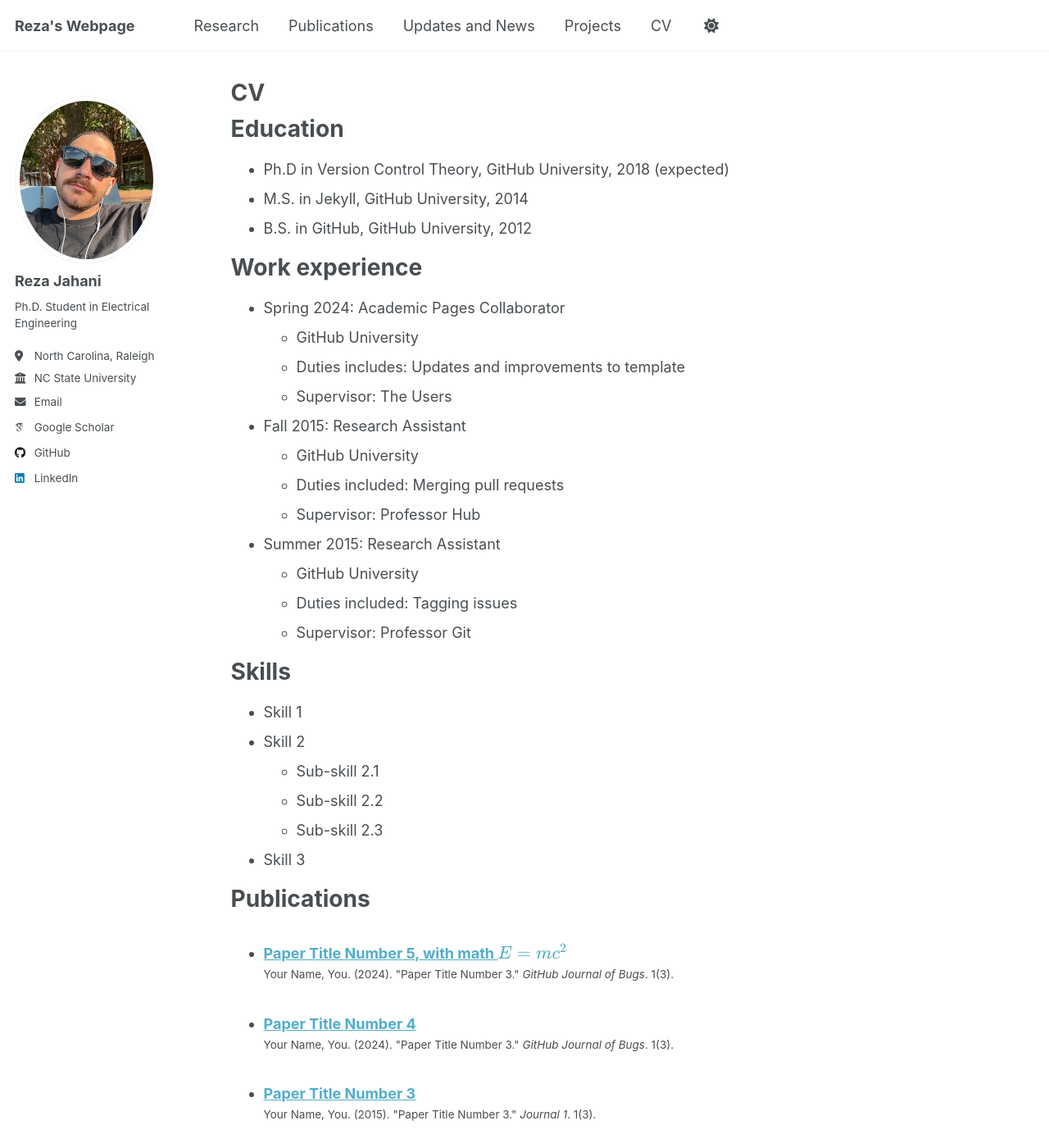
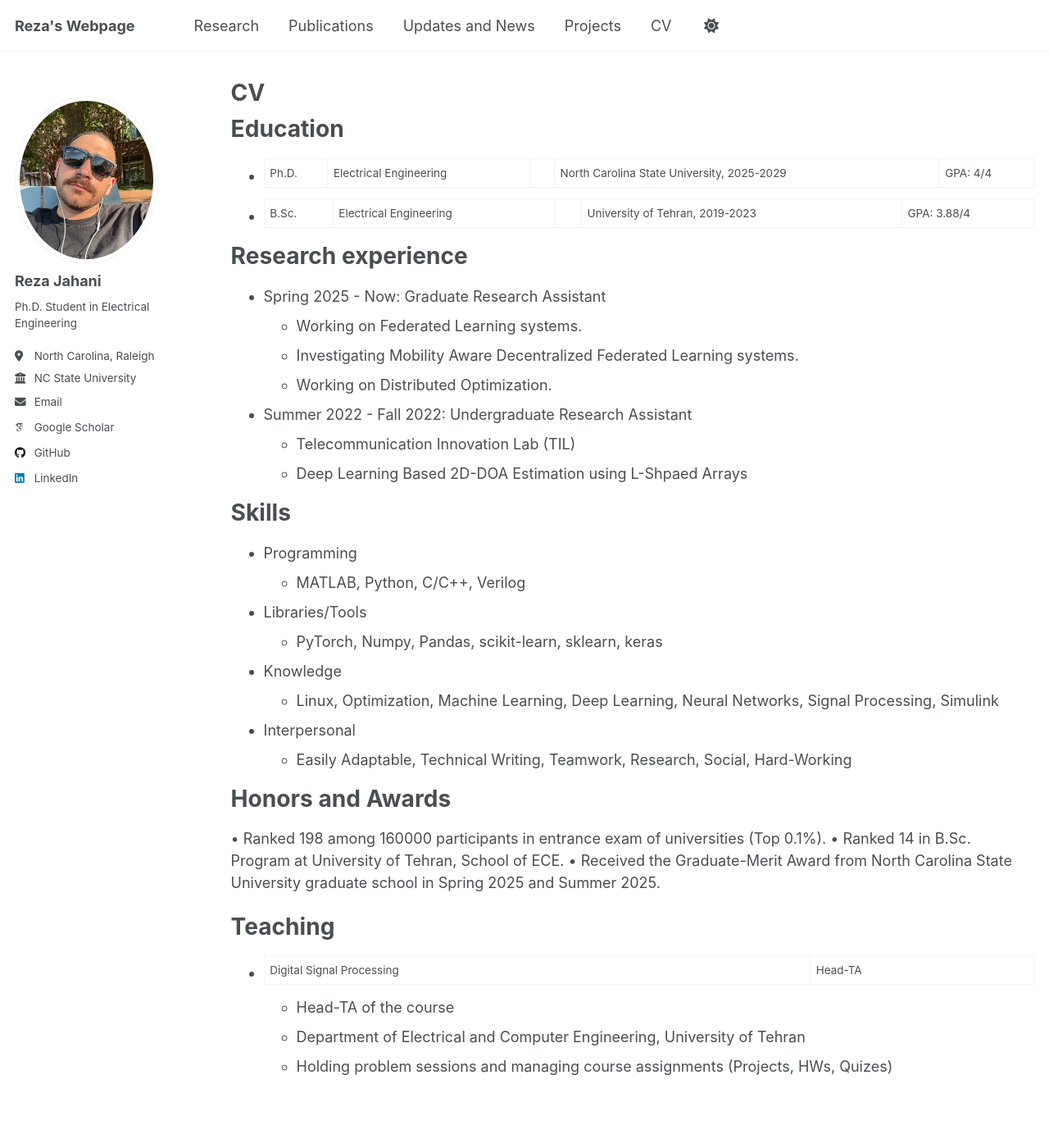
Before and after one commit to RezaJahanii/RezaJahanii.github.io, a Jekyll site: the page built from _pages/cv.md, in a window 1280 px wide and 1400 px high. Shown: the whole window at 82% size. Built offline with Jekyll 4.4.1, drawn with Linux system fonts in a browser that asks for light colours; some web fonts are replaced; a script that is not in the unit is left out; some of the changed text lies outside the part shown.

Commit message:
Update cv.md

```diff
--- a/_pages/cv.md
+++ b/_pages/cv.md
@@ -11,54 +11,41 @@ redirect_from:
 
 Education
 ======
-* Ph.D in Version Control Theory, GitHub University, 2018 (expected)
-* M.S. in Jekyll, GitHub University, 2014
-* B.S. in GitHub, GitHub University, 2012
+* Ph.D. | Electrical Engineering || North Carolina State University, 2025-2029  |  GPA: 4/4
+* B.Sc. | Electrical Engineering || University of Tehran, 2019-2023  | GPA: 3.88/4
 
-Work experience
+Research experience
 ======
-* Spring 2024: Academic Pages Collaborator
-  * GitHub University
-  * Duties includes: Updates and improvements to template
-  * Supervisor: The Users
+* Spring 2025 - Now: Graduate Research Assistant
+  * Working on Federated Learning systems.
+  * Investigating Mobility Aware Decentralized Federated Learning systems.
+  * Working on Distributed Optimization.
 
-* Fall 2015: Research Assistant
-  * GitHub University
-  * Duties included: Merging pull requests
-  * Supervisor: Professor Hub
+* Summer 2022 - Fall 2022: Undergraduate Research Assistant
+  * Telecommunication Innovation Lab (TIL)
+  * Deep Learning Based 2D-DOA Estimation using L-Shpaed Arrays
 
-* Summer 2015: Research Assistant
-  * GitHub University
-  * Duties included: Tagging issues
-  * Supervisor: Professor Git
 
 Skills
 ======
-* Skill 1
-* Skill 2
-  * Sub-skill 2.1
-  * Sub-skill 2.2
-  * Sub-skill 2.3
-* Skill 3
+* Programming
+  * MATLAB, Python, C/C++, Verilog
+* Libraries/Tools
+  * PyTorch, Numpy, Pandas, scikit-learn, sklearn, keras
+* Knowledge
+  * Linux, Optimization, Machine Learning, Deep Learning, Neural Networks, Signal Processing, Simulink
+* Interpersonal
+  * Easily Adaptable, Technical Writing, Teamwork, Research, Social, Hard-Working
 
-Publications
+Honors and Awards
 ======
-  <ul>{% for post in site.publications reversed %}
-    {% include archive-single-cv.html %}
-  {% endfor %}</ul>
-
-Talks
-======
-  <ul>{% for post in site.talks reversed %}
-    {% include archive-single-talk-cv.html  %}
-  {% endfor %}</ul>
+• Ranked 198 among 160000 participants in entrance exam of universities (Top 0.1%).
+• Ranked 14 in B.Sc. Program at University of Tehran, School of ECE.
+• Received the Graduate-Merit Award from North Carolina State University graduate school in Spring 2025 and Summer 2025.
 
 Teaching
 ======
-  <ul>{% for post in site.teaching reversed %}
-    {% include archive-single-cv.html %}
-  {% endfor %}</ul>
-
-Service and leadership
-======
-* Currently signed in to 43 different slack teams
+* Digital Signal Processing    |        Head-TA
+   * Head-TA of the course
+   * Department of Electrical and Computer Engineering, University of Tehran
+   * Holding problem sessions and managing course assignments (Projects, HWs, Quizes)
```
